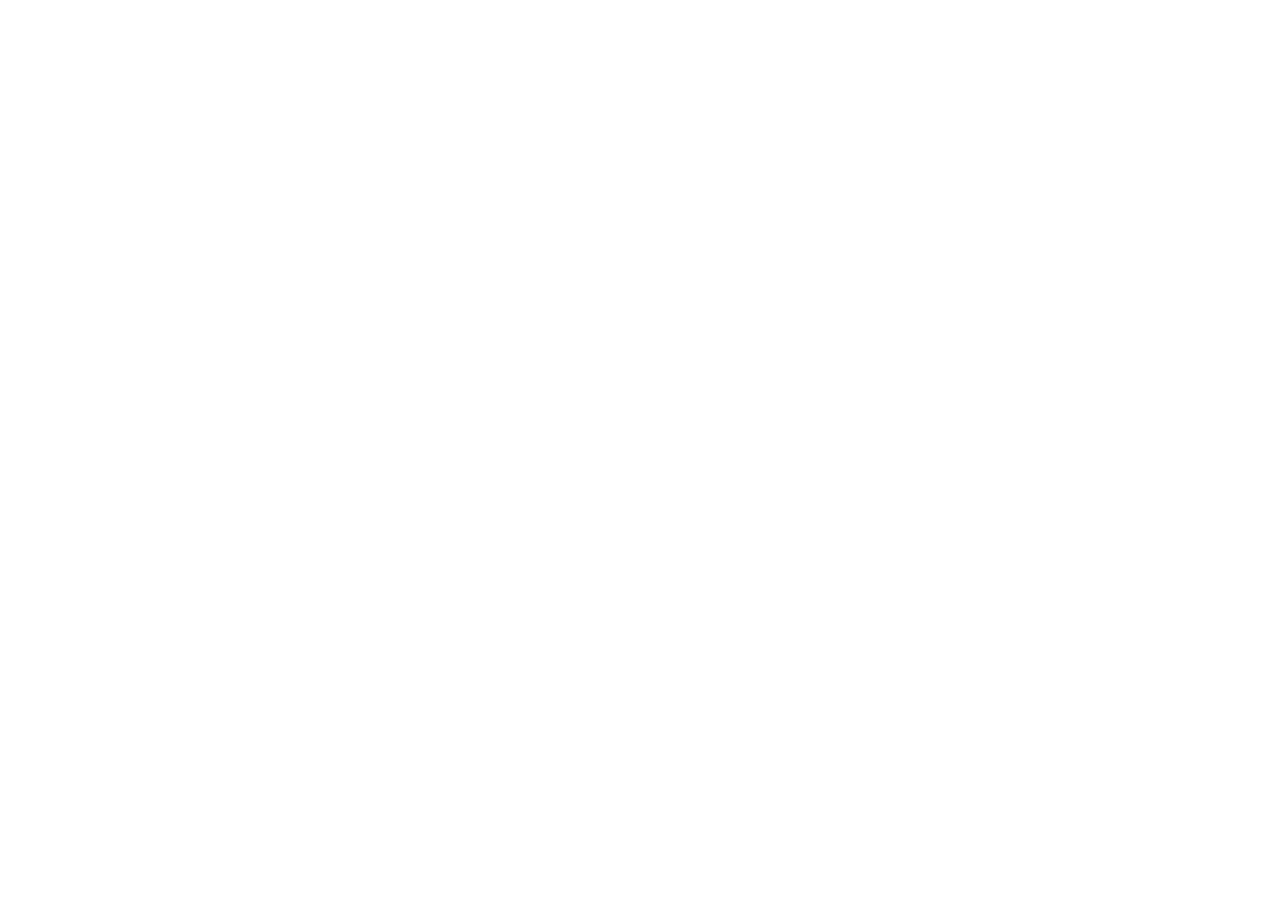
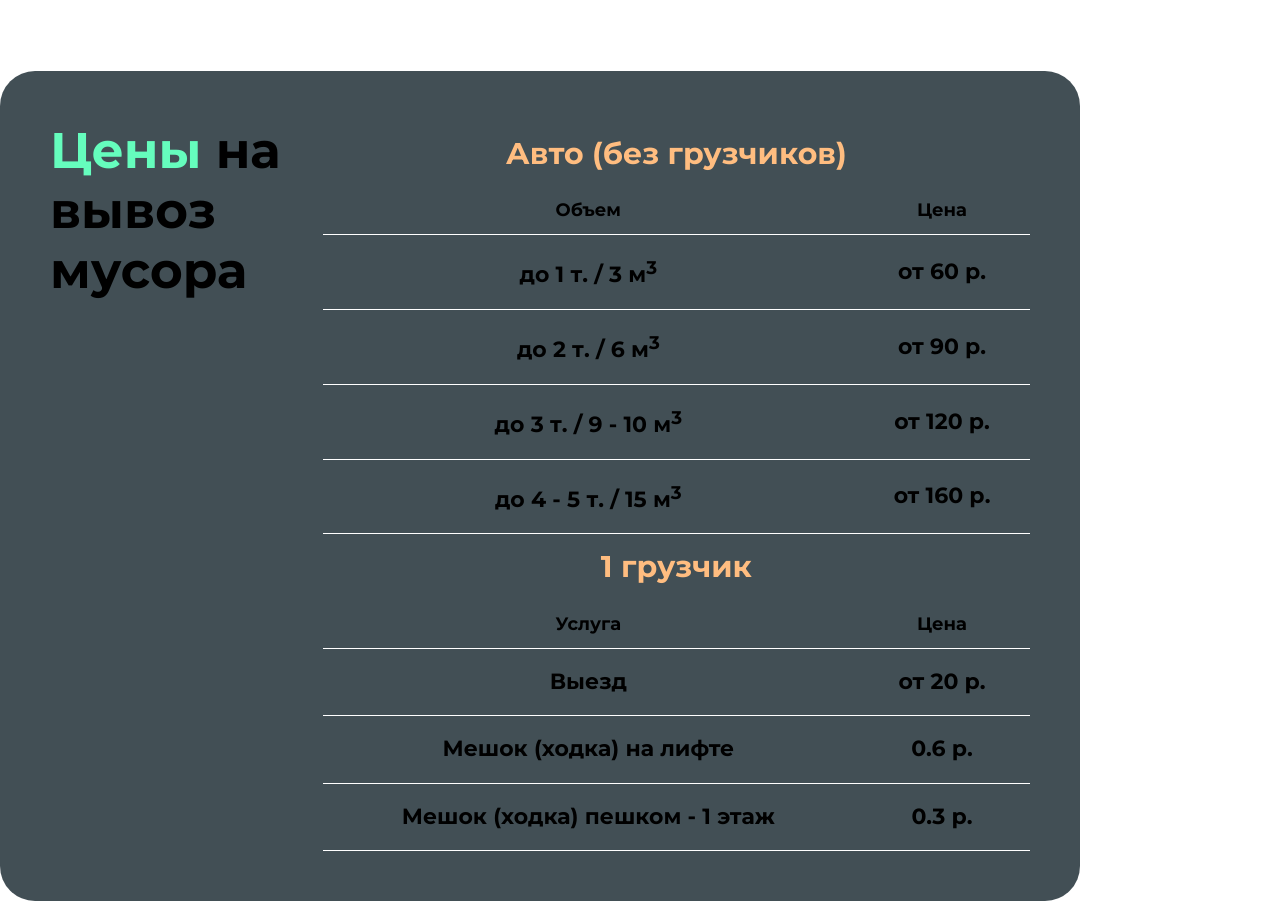
Before and after one commit to DaniilBenyash/Ytil.by, a Next.js app: page / in a window 1280 px wide. Shown: the part 1140-2041 px from the top of the page. Before the commit the page ends 1111 px from the top, so only its background shows below. Built offline with nearby package versions, Linux system fonts and the light colour scheme.

Commit message:
add: Price

```diff
--- /dev/null
+++ b/components/Price.tsx
@@ -0,0 +1,62 @@
+import Title from "./Title"
+
+const Price = () => {
+    return (
+        <div className="price">
+            <div className="price__title">
+                <Title
+                greenText="Цены"
+                text="на вывоз мусора"
+                />
+            </div>
+            <table className="price__table">
+                <tbody>
+                    <tr className="price__table_title">
+                        <th colSpan={2}>Авто (без грузчиков)</th>
+                    </tr>
+                    <tr className="price__table_thead">
+                        <th>Объем</th>
+                        <th>Цена</th>
+                    </tr>
+                    <tr>
+                        <td>до 1 т. / 3 м<sup>3</sup></td>
+                        <td>от 60 р.</td>
+                    </tr>
+                    <tr>
+                        <td>до 2 т. / 6 м<sup>3</sup></td>
+                        <td>от 90 р.</td>
+                    </tr>
+                    <tr>
+                        <td>до 3 т. / 9 - 10 м<sup>3</sup></td>
+                        <td>от 120 р.</td>
+                    </tr>
+                    <tr>
+                        <td>до 4 - 5 т. / 15 м<sup>3</sup></td>
+                        <td>от 160 р.</td>
+                    </tr>
+                    <tr className="price__table_title">
+                        <th colSpan={2}>1 грузчик</th>
+                    </tr>
+                    <tr className="price__table_thead">
+                        <th>Услуга</th>
+                        <th>Цена</th>
+                    </tr>
+                    <tr>
+                        <td>Выезд</td>
+                        <td>от 20 р.</td>
+                    </tr>
+                    <tr>
+                        <td>Мешок (ходка) на лифте</td>
+                        <td>0.6 р.</td>
+                    </tr>
+                    <tr>
+                        <td>Мешок (ходка) пешком - 1 этаж</td>
+                        <td>0.3 р.</td>
+                    </tr>
+                </tbody>
+            </table>
+        </div>
+    )
+}
+
+export default Price
--- a/pages/_app.tsx
+++ b/pages/_app.tsx
@@ -9,6 +9,7 @@
 import '../styles/about.scss'
 import '../styles/card_about.scss'
 import '../styles/title.scss'
+import '../styles/price.scss'
 
 const monserrat = Montserrat({subsets: ['latin'], display: 'swap'})
 
--- a/pages/index.tsx
+++ b/pages/index.tsx
@@ -1,6 +1,7 @@
 import About from "../components/About"
 import Header from "../components/Header"
 import Main from "../components/Main"
+import Price from "../components/Price"
 
 const Home = () => {
 
@@ -10,6 +11,7 @@
       <div className="home__body">
         <Main />
         <About />
+        <Price />
       </div>
     </div>
   )
--- a/styles/home.scss
+++ b/styles/home.scss
@@ -4,7 +4,7 @@
     &__body{
       display: flex;
       flex-direction: column;
-      // gap: 50px;
+      gap: 100px;
     }
 }
 @media screen and (max-width: 1300px) {
@@ -13,7 +13,7 @@
 
       &__body{
         padding-top: 150px;
-        gap: 100px;
+
       }
     }
   }
--- a/styles/main.scss
+++ b/styles/main.scss
@@ -1,7 +1,7 @@
 @import '../styles/_variables.scss';
 
 .main{
-    height: calc(100vh - 70px);
+    height: calc(100vh - 170px);
     display: flex;
     flex-direction: row;
     align-items: center;
--- /dev/null
+++ b/styles/price.scss
@@ -0,0 +1,84 @@
+@import '../styles/_variables.scss';
+
+.price{
+    background-color: $background-2;
+    border-radius: 35px;
+    padding: 50px;
+    display: flex;
+    flex-direction: row;
+    justify-content: space-between;
+    align-items: flex-start;
+
+    &__title{
+        width: 350px;
+
+        h1{
+            margin: 0;
+        }
+    }
+
+    &__table{
+        @include font-headline-2;
+        border-collapse: collapse;
+        width: 100%;
+        text-align: center;
+        margin-left: 20px;
+
+        &_title{
+            font-size: 30px;
+            color: $color-orange;
+
+            th{
+                padding: 20px;
+            }
+        }
+
+        &_thead{
+            @include font-headline-3;
+            border-bottom: 1px solid white;
+
+            th{
+                padding: 10px;
+            }
+        }
+
+        td{
+            border-bottom: 1px solid white;
+            padding: 20px;
+            @include font-headline-2;
+        }
+    }
+}
+
+@media screen and (max-width: 900px) {
+    .price{
+        flex-direction: column;
+        align-items: center;
+        gap: 20px;
+        padding: 30px 20px;
+
+        &__title{
+            width: 100%;
+        }
+
+        &__table{
+            margin: 0;
+
+            &_title{
+
+                th{
+                    padding: 20px 20px 10px;
+                }
+            }
+
+            th{
+                font-size: 20px;
+            }
+
+            td{
+                padding: 10px 0;
+                @include font-headline-3;
+            }
+        }
+    }
+}
```
